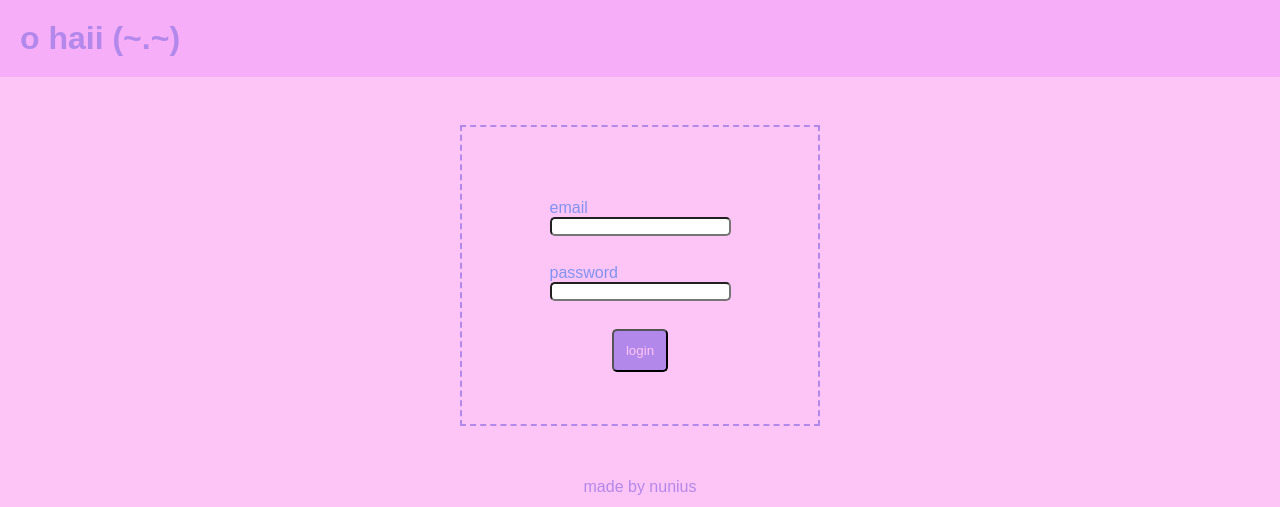
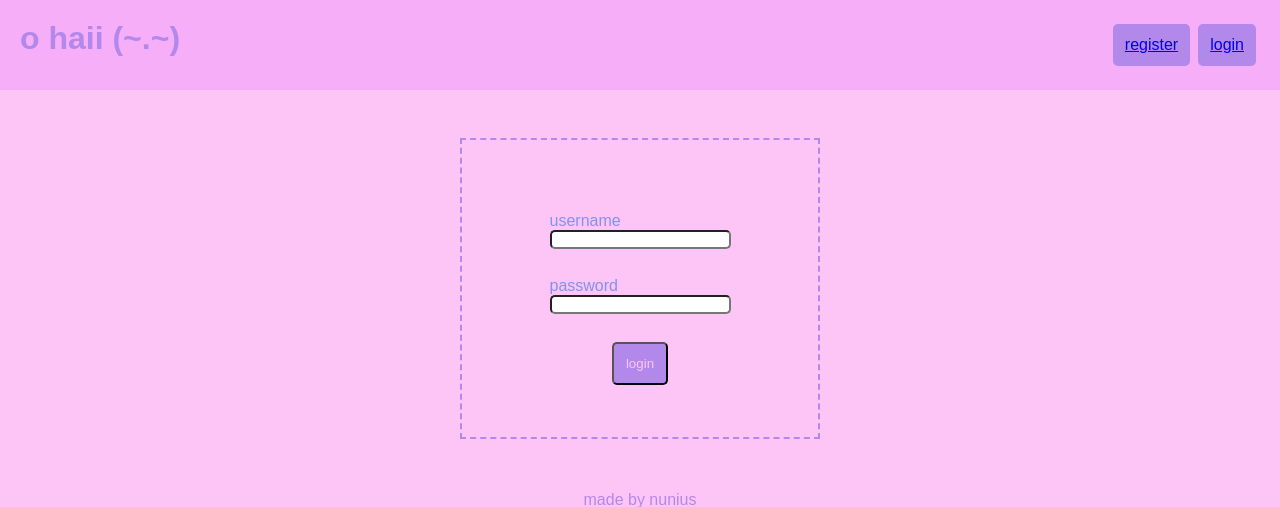
Before and after one commit to Luisa042/ocean-python-blog, a Flask app: page /login in a window 1280 px wide. Shown: the top 507 px of the page. Run offline with Flask 2, Linux system fonts and the light colour scheme.

Commit message:
change header
change header, small fixes on html, add some style

```diff
--- a/static/style.css
+++ b/static/style.css
@@ -24,6 +24,22 @@ header {
     background-color: var(--plum-web);
     color: var(--lavender-floral);
     padding: 1.25rem;
+    display: flex;
+    justify-content: space-between;
+}
+
+header nav ul {
+    list-style: none;
+    display: flex;
+}
+
+header nav ul li {
+    text-decoration: none;
+    margin: .25rem;
+    padding: .75rem;
+    background-color: var(--lavender-floral);
+    color: var(--cotton-candy);
+    border-radius: 5px;
 }
 
 footer {
@@ -38,7 +54,6 @@ footer {
 section {
     max-width: 960px;
     padding: 2rem;
-
     min-height: 80vh;
 }
 
--- a/templates/index.html
+++ b/templates/index.html
@@ -12,9 +12,36 @@
 <body>
     <header>
         <h1>o haii (~.~)</h1>
-        <nav></nav>
+        <span class="page">
+            {% block header %}
+            {% endblock %}
+        </span>
+        <nav>
+            <ul>
+                {% if current_user.is_authenticated %}
+                <li>
+                    <span> {{ current_user.username }} </span>
+                </li>
+                <li>
+                    <a href="{{ url_for('logout') }}">logout</a>
+                </li>
+                {% else %}
+                <li>
+                    <a href="{{ url_for('register') }}">register</a>
+                </li>
+                <li>
+                    <a href="{{ url_for('login') }}">login</a>
+                </li>
+                {% endif %}
+            </ul>
+        </nav>
     </header>
     <main>
+        <div>
+            {% for message in get_flashed_messages() %}
+            <span class="flash-error">{{ message }}</span>
+            {% endfor %}
+        </div>
         {% block content %}
 
         {% endblock %}
--- a/templates/login.html
+++ b/templates/login.html
@@ -6,8 +6,8 @@
 <form action="" >
     <fieldset>
         <div class="input">
-            <label for="email">email</label><br>
-            <input type="email" name="email" id="email" required>
+            <label for="username">username</label><br>
+            <input type="username" name="username" id="username" required>
         </div>
         <div class="input">
             <label for="password">password</label><br>
```
